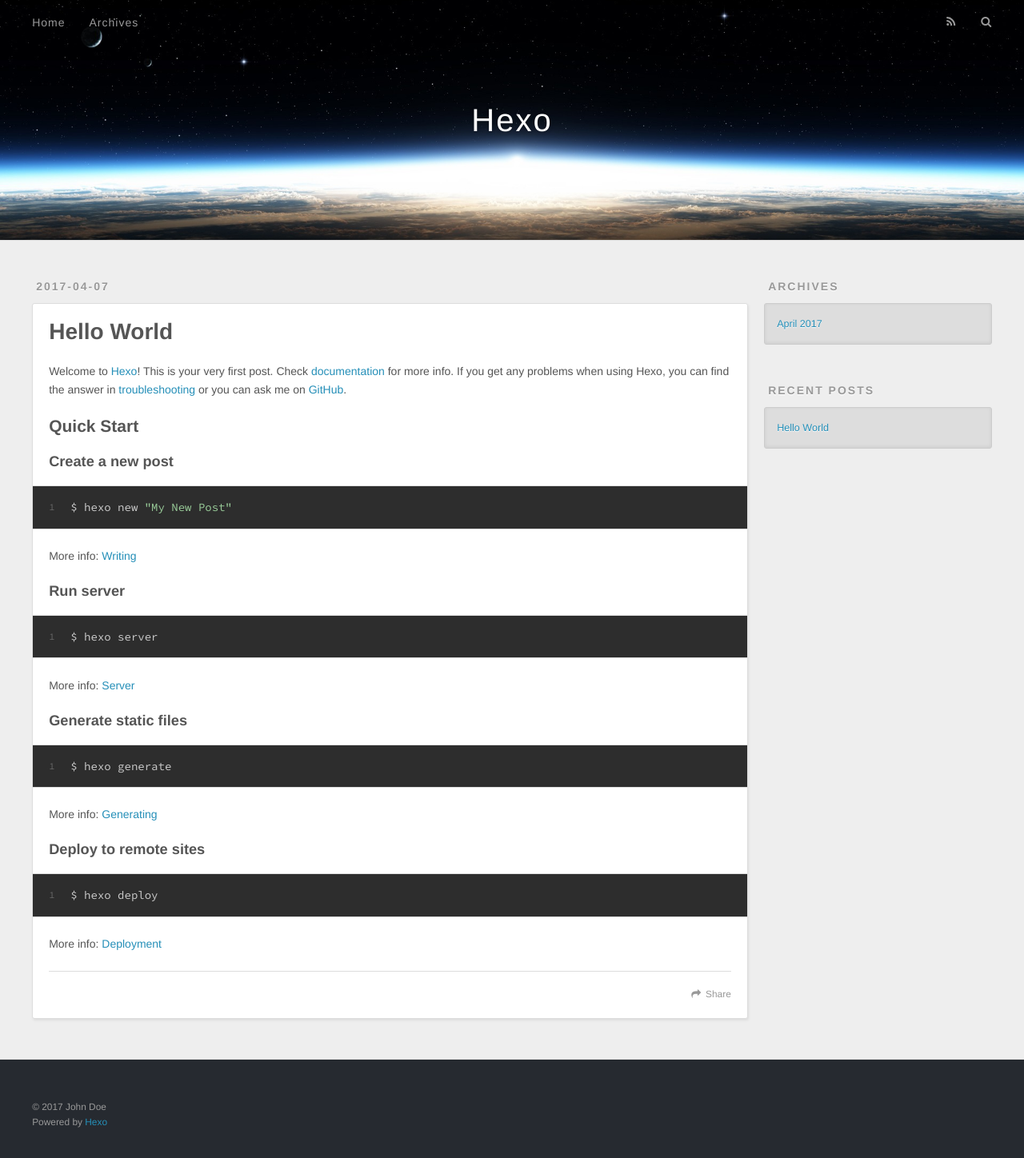
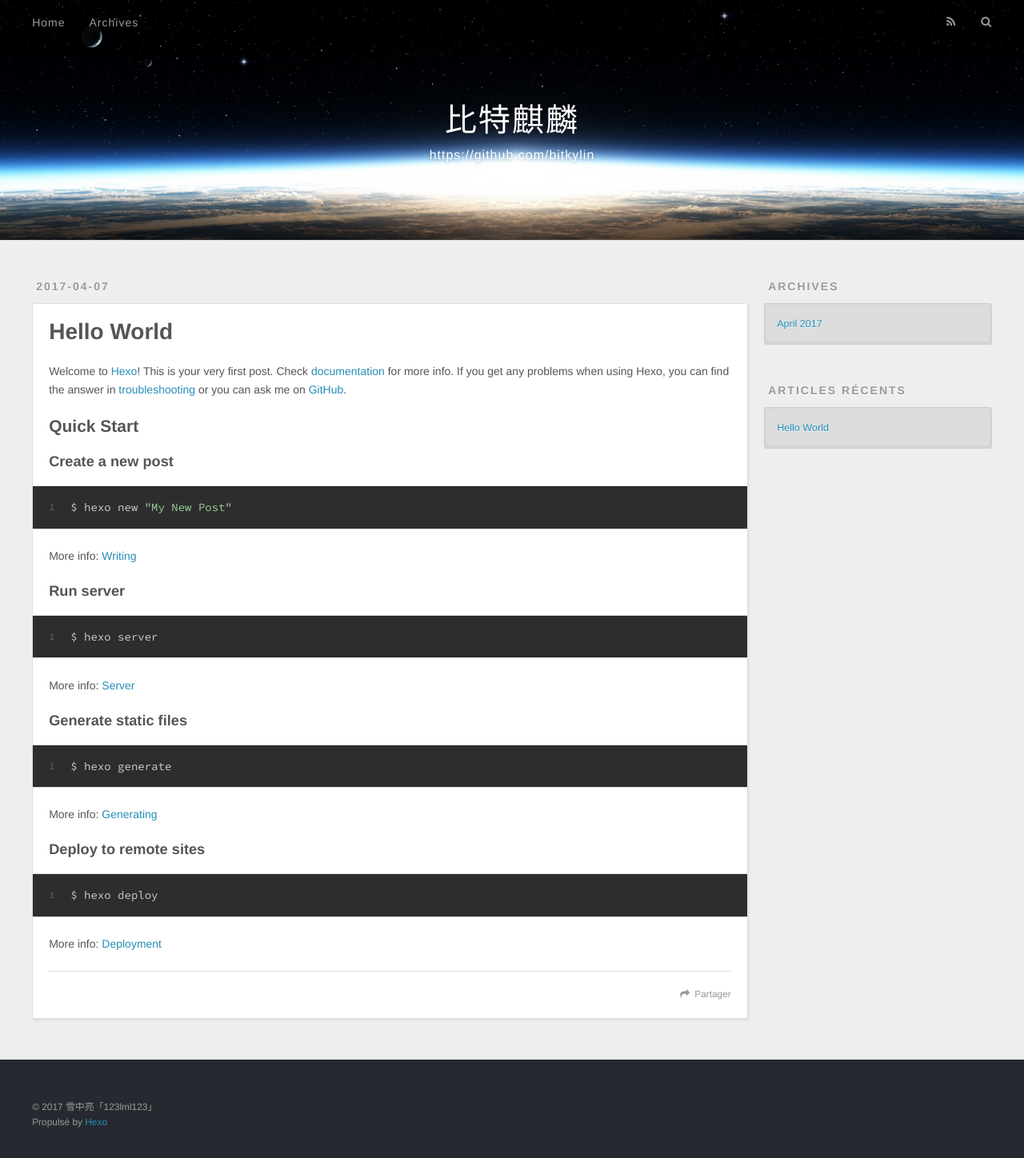
Before and after one commit to guoyu07/bitkylin.github.io, a plain HTML site: page index.html in a window 1280 px wide. Shown: the whole page at 80% size. Drawn offline with nearby package versions, Linux system fonts and the light colour scheme.

Commit message:
更新网站基本信息

```diff
--- a/index.html
+++ b/index.html
@@ -3,16 +3,19 @@
 <head>
   <meta charset="utf-8">
 
-  <title>Hexo</title>
+  <title>比特麒麟</title>
   <meta name="viewport" content="width=device-width, initial-scale=1, maximum-scale=1">
-  <meta property="og:type" content="website">
-<meta property="og:title" content="Hexo">
-<meta property="og:url" content="http://yoursite.com/index.html">
-<meta property="og:site_name" content="Hexo">
+  <meta name="description" content="Java, Spring, Android, C#, .NET, Github, 简书">
+<meta property="og:type" content="website">
+<meta property="og:title" content="比特麒麟">
+<meta property="og:url" content="http://bitky.cc/index.html">
+<meta property="og:site_name" content="比特麒麟">
+<meta property="og:description" content="Java, Spring, Android, C#, .NET, Github, 简书">
 <meta name="twitter:card" content="summary">
-<meta name="twitter:title" content="Hexo">
+<meta name="twitter:title" content="比特麒麟">
+<meta name="twitter:description" content="Java, Spring, Android, C#, .NET, Github, 简书">
 
-    <link rel="alternate" href="/atom.xml" title="Hexo" type="application/atom+xml">
+    <link rel="alternate" href="/atom.xml" title="比特麒麟" type="application/atom+xml">
 
 
     <link rel="icon" href="/favicon.png">
@@ -33,8 +36,12 @@
   <div id="header-outer" class="outer">
     <div id="header-title" class="inner">
       <h1 id="logo-wrap">
-        <a href="/" id="logo">Hexo</a>
+        <a href="/" id="logo">比特麒麟</a>
       </h1>
+
+        <h2 id="subtitle-wrap">
+          <a href="/" id="subtitle">https://github.com/bitkylin</a>
+        </h2>
 
     </div>
     <div id="header-inner" class="inner">
@@ -48,12 +55,12 @@
       </nav>
       <nav id="sub-nav">
 
-          <a id="nav-rss-link" class="nav-icon" href="/atom.xml" title="RSS Feed"></a>
+          <a id="nav-rss-link" class="nav-icon" href="/atom.xml" title="Flux RSS"></a>
 
-        <a id="nav-search-btn" class="nav-icon" title="Search"></a>
+        <a id="nav-search-btn" class="nav-icon" title="Rechercher"></a>
       </nav>
       <div id="search-form-wrap">
-        <form action="//google.com/search" method="get" accept-charset="UTF-8" class="search-form"><input type="search" name="q" class="search-form-input" placeholder="Search"><button type="submit" class="search-form-submit">&#xF002;</button><input type="hidden" name="sitesearch" value="http://yoursite.com"></form>
+        <form action="//google.com/search" method="get" accept-charset="UTF-8" class="search-form"><input type="search" name="q" class="search-form-input" placeholder="Search"><button type="submit" class="search-form-submit">&#xF002;</button><input type="hidden" name="sitesearch" value="http://bitky.cc"></form>
       </div>
     </div>
   </div>
@@ -96,7 +103,7 @@
 
     </div>
     <footer class="article-footer">
-      <a data-url="http://yoursite.com/2017/04/07/hello-world/" data-id="cj18yhu5y0000bwni5th338bj" class="article-share-link">Share</a>
+      <a data-url="http://bitky.cc/2017/04/07/hello-world/" data-id="cj19akd800000aknidf433c3c" class="article-share-link">Partager</a>
 
 
     </footer>
@@ -131,7 +138,7 @@
 
 
   <div class="widget-wrap">
-    <h3 class="widget-title">Recent Posts</h3>
+    <h3 class="widget-title">Articles récents</h3>
     <div class="widget">
       <ul>
 
@@ -151,8 +158,8 @@
 
   <div class="outer">
     <div id="footer-info" class="inner">
-      &copy; 2017 John Doe<br>
-      Powered by <a href="http://hexo.io/" target="_blank">Hexo</a>
+      &copy; 2017 雪中亮「123lml123」<br>
+      Propulsé by <a href="http://hexo.io/" target="_blank">Hexo</a>
     </div>
   </div>
 </footer>
```
Also changed, not shown: 2017/04/07/hello-world/index.html (+16 -12 lines), archives/2017/04/index.html (+21 -14 lines), archives/2017/index.html (+21 -14 lines), archives/index.html (+21 -14 lines).
